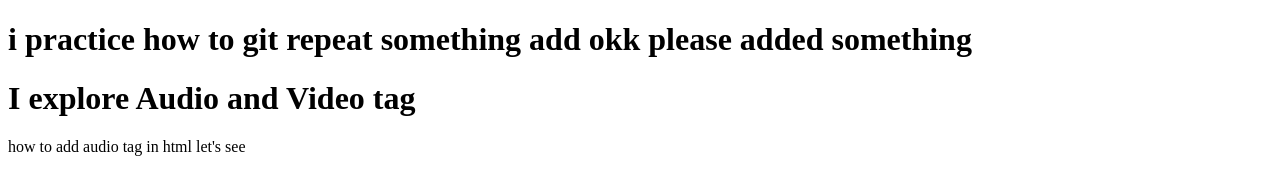
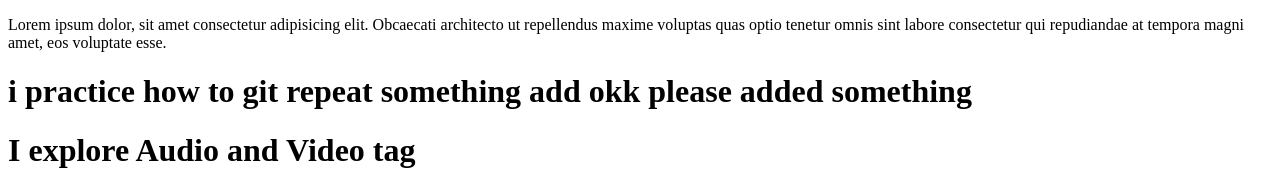
Before and after one commit to Asrafpavel/audio-video-repo, a plain HTML site: page index.html in a window 1280 px wide. Shown: the top 170 px of the page. Drawn offline with Linux system fonts and the light colour scheme.

Commit message:
lorem text added

```diff
--- a/index.html
+++ b/index.html
@@ -6,6 +6,7 @@
     <title>audio video learned</title>
 </head>
 <body>
+    <p>Lorem ipsum dolor, sit amet consectetur adipisicing elit. Obcaecati architecto ut repellendus maxime voluptas quas optio tenetur omnis sint labore consectetur qui repudiandae at tempora magni amet, eos voluptate esse.</p>
     <h1>i practice how to git repeat something add okk please added something</h1>
     <h1>I explore Audio and Video tag</h1>
     <p>how to add audio tag in html let's see</p>
```
